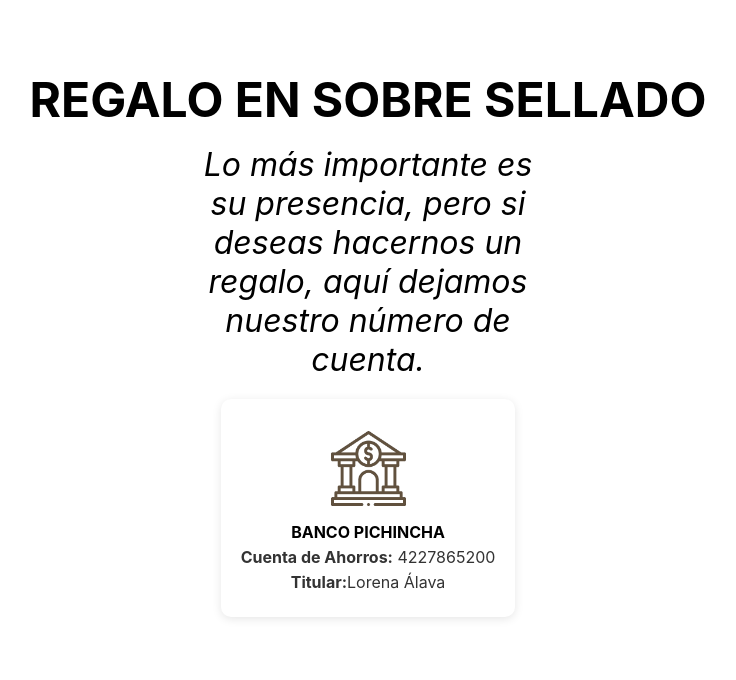
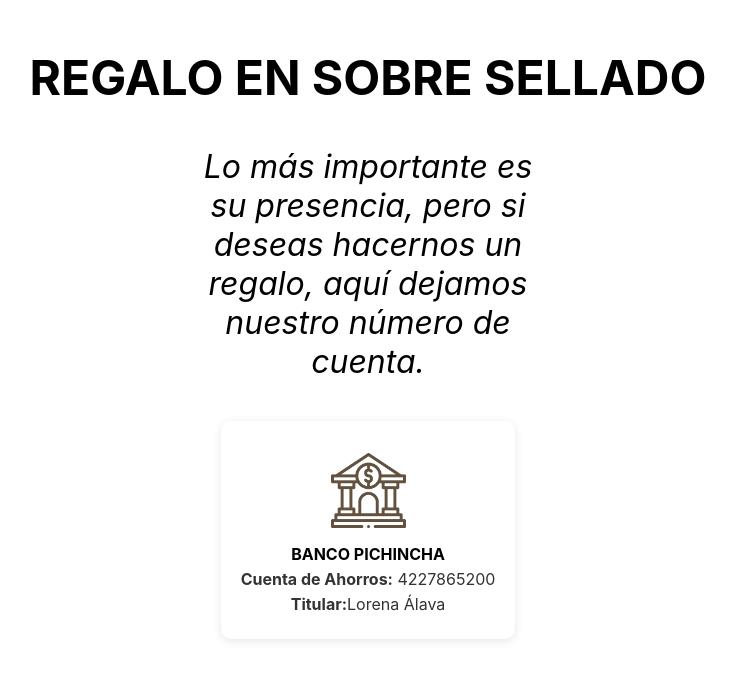
Before and after one commit to CristopherVanegas/BodaNicoleRo, a React (Vite) app in the folder boda_nicole_ro/: page / in a window 1280 px wide. Shown: the part 4632-5312 px from the top of the page, without its empty margins (272-1008 px from the left). Built offline with nearby package versions, Linux system fonts and the light colour scheme; the HTML template or start-up script is replaced by a standard one.

Commit message:
Corrección de margenes en la sección regalo

```diff
--- a/boda_nicole_ro/src/components/GiftSection/GiftSection.module.css
+++ b/boda_nicole_ro/src/components/GiftSection/GiftSection.module.css
@@ -21,7 +21,7 @@
   font-family: var(--font-title);
   font-weight: 700;
   text-transform: uppercase;
-  margin-bottom: 16px;
+  /* margin-bottom: 16px; */
 }
 
 .text {
@@ -30,7 +30,7 @@
   font-size: 2rem;
   width: 350px;
   margin-top: 0px;
-  margin-bottom: 20px;
+  margin-bottom: 40px;
 }
 
 /* Contenedor flexible para las cuentas */
```
